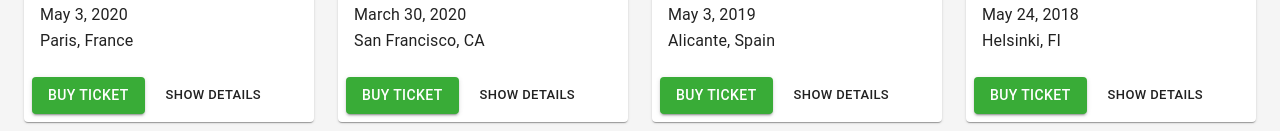
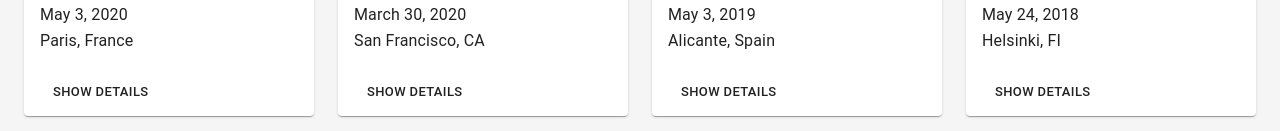
Before and after one commit to wormyy/slido-assignment, a React (Create React App) app: page / in a window 1280 px wide. Shown: the part 1503-1634 px from the top of the page. Built offline with nearby package versions, Linux system fonts and the light colour scheme.

Commit message:
Don't show buy tickets in the past

```diff
--- a/src/App.tsx
+++ b/src/App.tsx
@@ -47,7 +47,7 @@ function App() {
         <Typography variant="h4"> Past events</Typography>
       </Box>
       <Grid container spacing={3}>
-        <EventList events={pastEvents} />
+        <EventList events={pastEvents} isPast/>
       </Grid>
     </Container>
   );
--- a/src/components/Event.tsx
+++ b/src/components/Event.tsx
@@ -14,6 +14,7 @@ import { IEvent } from "../types/Event";
 
 export interface EventProps {
   event: IEvent;
+  isPast?: boolean;
 }
 
 const StyledEventCard = styled(Card)`
@@ -24,7 +25,7 @@ const StyledCardMedia = styled(CardMedia)`
   height: 200px;
 `;
 
-const Event: React.SFC<EventProps> = ({ event }) => {
+const Event: React.SFC<EventProps> = ({ event, isPast = false }) => {
   const [expanded, setExpanded] = useState(false);
   return (
     <StyledEventCard>
@@ -43,6 +44,7 @@ const Event: React.SFC<EventProps> = ({ event }) => {
         <Typography noWrap>{event.place}</Typography>
       </CardContent>
       <CardActions disableSpacing>
+        {!isPast ? (
           <Button
             size="medium"
             color="primary"
@@ -52,6 +54,7 @@ const Event: React.SFC<EventProps> = ({ event }) => {
           >
             Buy ticket
           </Button>
+        ) : null}
         <Box marginLeft={2}>
           <Button
             onClick={() => setExpanded(!expanded)}
--- a/src/components/EventList.tsx
+++ b/src/components/EventList.tsx
@@ -4,14 +4,15 @@ import Event from "./Event";
 import Grid from "@material-ui/core/Grid";
 export interface EventProps {
   events: IEvent[];
+  isPast?: boolean;
 }
 
-const EventList: React.SFC<EventProps> = ({ events }) => {
+const EventList: React.SFC<EventProps> = ({ events, isPast = false }) => {
   return (
     <>
       {events.map((event) => (
         <Grid key={event.id} item xs={12} md={4} lg={3}>
-          <Event event={event} />
+          <Event event={event} isPast={isPast} />
         </Grid>
       ))}
     </>
```
Lines whose indentation alone changed are shown as unchanged.
